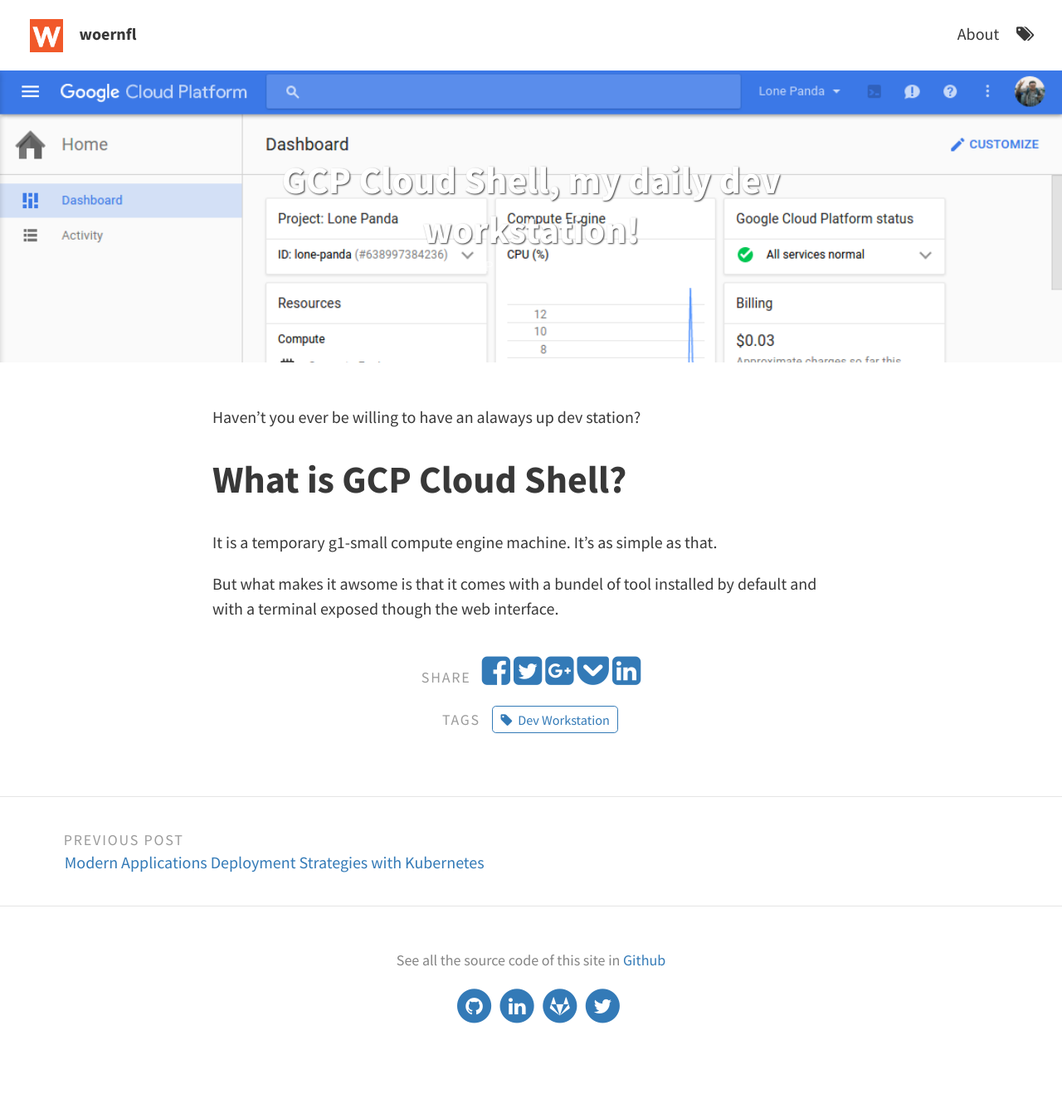
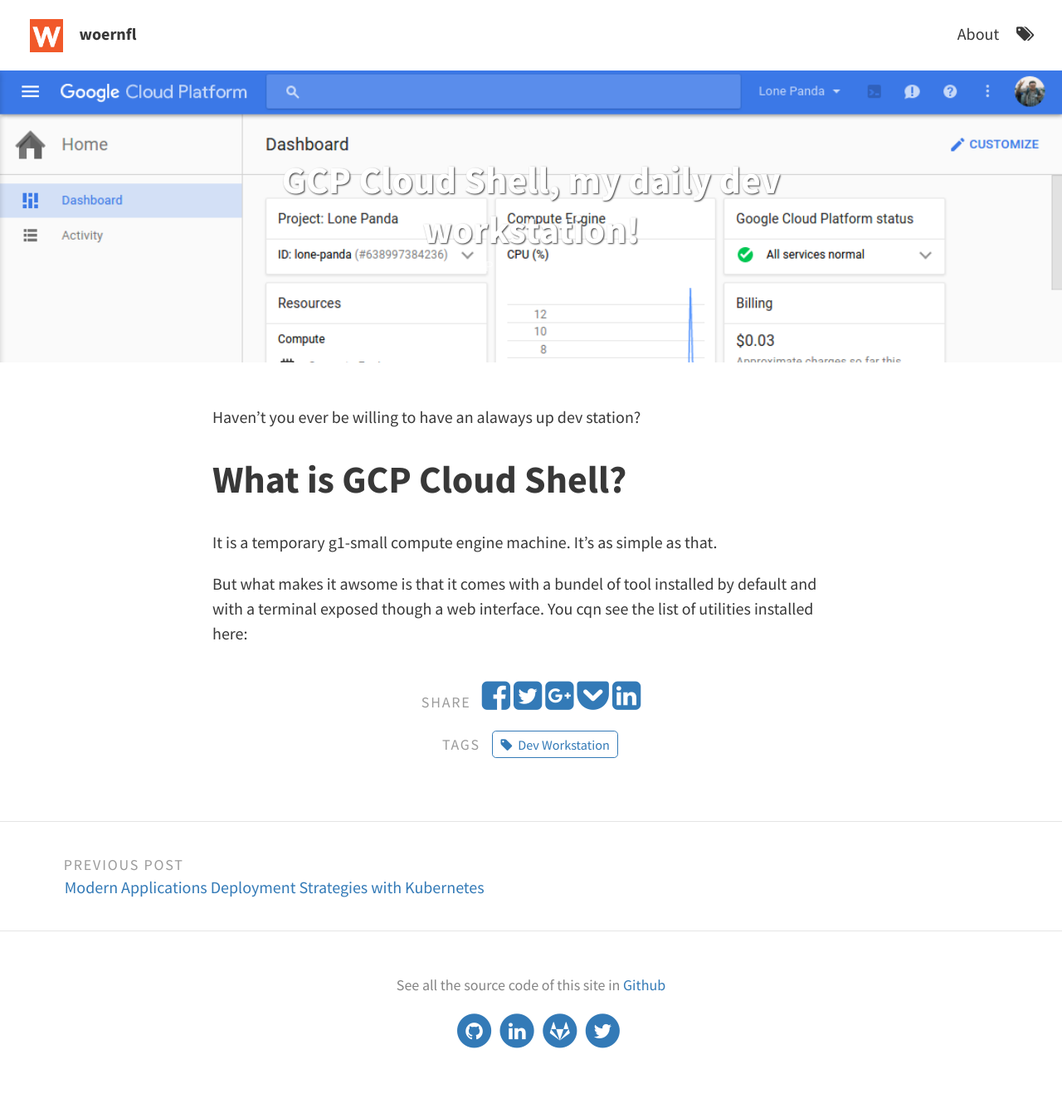
Before and after one commit to woernfl/blogwoernfl, a Jekyll site: the page built from _posts/2019-04-21-Cloud-Shell.md, in a window 1280 px wide. Shown: the whole page at 83% size. Built offline with Jekyll 4.4.1, drawn with Linux system fonts in a browser that asks for light colours; before the commit the page ends 1306 px from its top, so only the background shows below that.

```diff
--- a/_posts/2019-04-21-Cloud-Shell.md
+++ b/_posts/2019-04-21-Cloud-Shell.md
@@ -14,4 +14,4 @@
 
 It is a temporary g1-small compute engine machine. It's as simple as that.
 
-But what makes it awsome is that it comes with a bundel of tool installed by default and with a terminal exposed though the web interface.
+But what makes it awsome is that it comes with a bundel of tool installed by default and with a terminal exposed though a web interface. You cqn see the list of utilities installed here:
```
